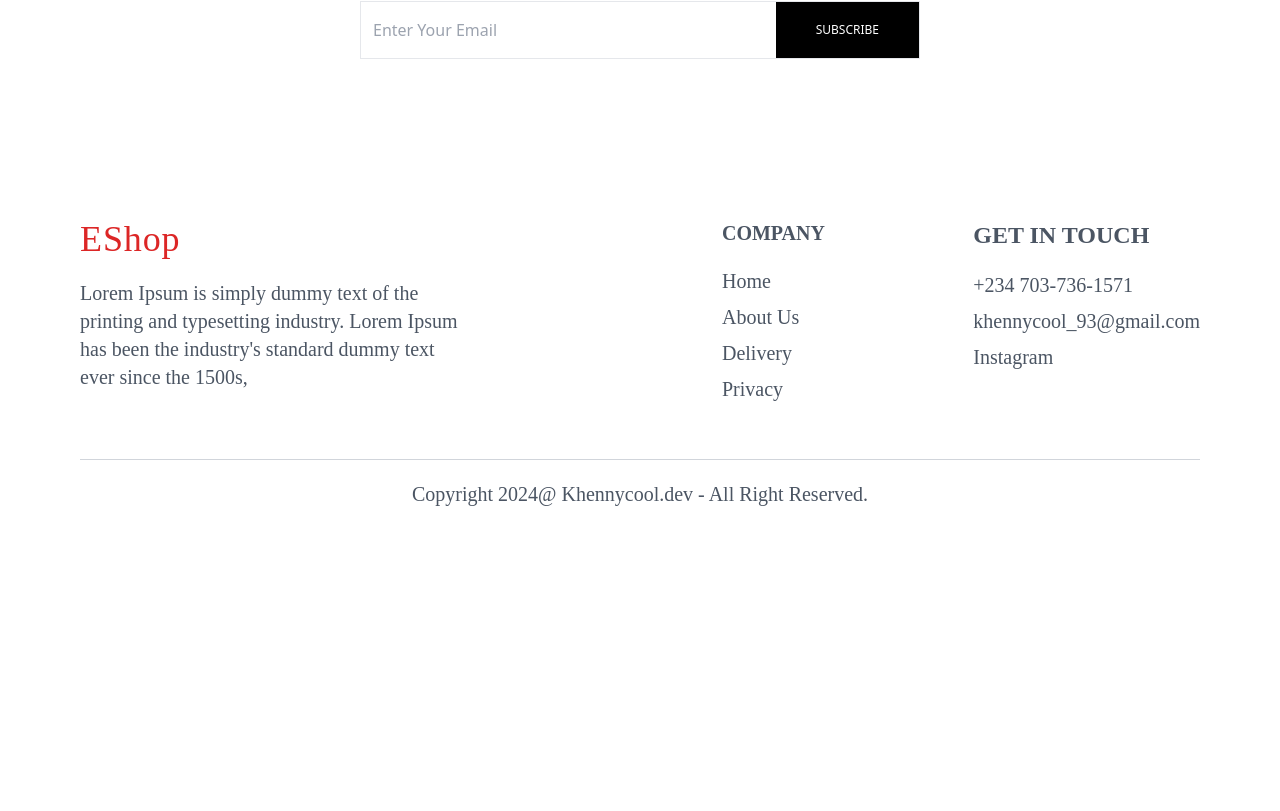
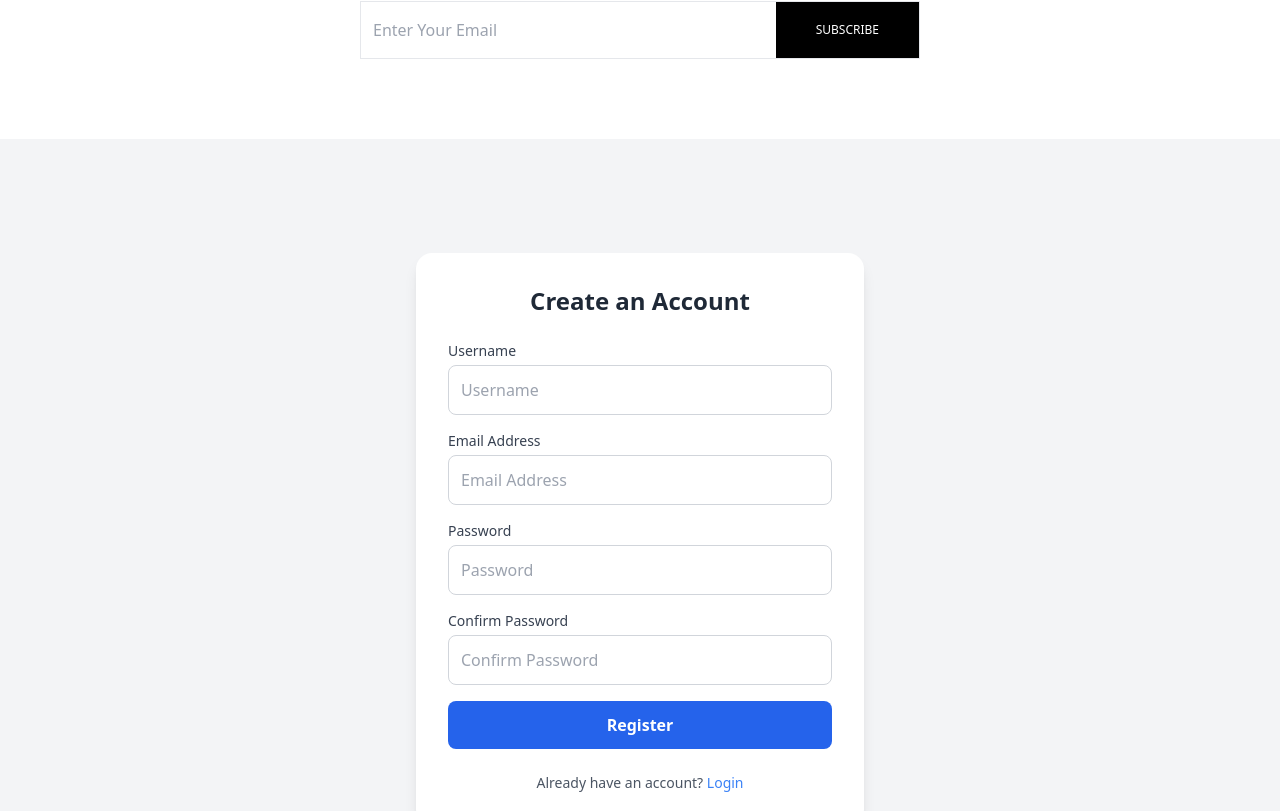
Before and after one commit to Kolawole-kehinde/SHOP, a React (Vite) app in the folder Shop/: page / in a window 1280 px wide. Shown: the part 5445-6256 px from the top of the page. Before the commit the page ends 6013 px from the top, so only its background shows below. Built offline with nearby package versions, Linux system fonts and the light colour scheme.

Commit message:
LoginPage has been validated using ReactHook form, Zod and Zob resolver

```diff
--- a/Shop/src/Pages/Auth/Login.jsx
+++ b/Shop/src/Pages/Auth/Login.jsx
@@ -1,36 +1,66 @@
-import React from 'react'
-import { loginLists } from '../../constant/auth'
+import React from "react";
+import { useForm } from "react-hook-form";
+import { zodResolver } from "@hookform/resolvers/zod";
+import { loginLists } from "../../constant/auth";
+import { Link } from "react-router-dom";
+import { loginSchema } from "../../utils/Schema/authSchema";
 
 const LoginPage = () => {
+  const {
+    register,
+    handleSubmit,
+    formState: { errors },
+    reset,
+  } = useForm({
+    resolver: zodResolver(loginSchema),
+  });
+
+  const onSubmit = (data) => {
+    console.log(data);
+    reset();
+  };
+
   return (
     <div className="flex items-center justify-center min-h-screen bg-gray-100">
       <div className="w-full max-w-md p-8 space-y-6 bg-white shadow-lg rounded-2xl">
-      <h2 className="text-2xl font-bold text-center text-gray-800">Login to Your Account</h2>
-      <form className="space-y-4">
+        <h2 className="text-2xl font-bold text-center text-gray-800">
+          Login to Your Account
+        </h2>
+        <form onSubmit={handleSubmit(onSubmit)} className="space-y-4">
           {loginLists?.map((field) => (
             <div key={field.name}>
-            <label className="block text-sm font-medium text-gray-700">{field.label}</label>
+              <label className="block text-sm font-medium text-gray-700">
+                {field.label}
+              </label>
               <input
                 type={field.type}
-              name={field.name}
-              className="w-full p-3 mt-1 border border-gray-300 rounded-lg focus:ring-2 focus:ring-blue-500 focus:outline-none"
+                {...register(field.name)}
+                className="w-full p-3 mt-1 border border-gray-300 rounded-lg outline-none"
                 placeholder={field.placeholder}
               />
+              {errors[field.name] && (
+                <span className="text-red-500 text-sm">
+                  {errors[field.name]?.message}
+                </span>
+              )}
             </div>
           ))}
           <button
             type="submit"
-          className="w-full px-4 py-3 font-semibold text-white bg-blue-600 rounded-lg hover:bg-blue-700 focus:ring-2 focus:ring-blue-500 focus:outline-none"
+            className="w-full px-4 py-3 font-semibold text-white bg-blue-600 rounded-lg hover:bg-blue-700 outline-none"
           >
             Login
           </button>
         </form>
         <p className="text-sm text-center text-gray-600">
-        Don't have an account? <a href="#" className="text-blue-500 hover:underline">Sign up</a>
+          Don't have an account?{" "}
+          <Link to="/registration" className="text-blue-500 hover:underline">
+            Register
+          </Link>
         </p>
       </div>
     </div>
-  )
-}
+  );
+};
 
-export default LoginPage
+export default LoginPage;
--- a/Shop/src/Pages/Auth/Regisration.jsx
+++ /dev/null
@@ -1,11 +0,0 @@
-import React from 'react'
-
-const RegisrationPage = () => {
-  return (
-    <div>
-
-    </div>
-  )
-}
-
-export default RegisrationPage
--- /dev/null
+++ b/Shop/src/Pages/Auth/Registration.jsx
@@ -0,0 +1,37 @@
+import React from 'react'
+import { registerLists } from '../../constant/auth'
+import { Link } from 'react-router-dom'
+
+const RegisrationPage = () => {
+  return (
+    <div className="flex items-center justify-center min-h-screen bg-gray-100">
+      <div className="w-full max-w-md p-8 space-y-6 bg-white shadow-lg rounded-2xl">
+        <h2 className="text-2xl font-bold text-center text-gray-800">Create an Account</h2>
+        <form className="space-y-4">
+          {registerLists?.map((field) => (
+            <div key={field.name}>
+              <label className="block text-sm font-medium text-gray-700">{field.label}</label>
+              <input
+                type={field.type}
+                name={field.name}
+                className="w-full p-3 mt-1 border border-gray-300 rounded-lg focus:ring-2 focus:ring-blue-500 focus:outline-none"
+                placeholder={field.placeholder}
+              />
+            </div>
+          ))}
+          <button
+            type="submit"
+            className="w-full px-4 py-3 font-semibold text-white bg-blue-600 rounded-lg hover:bg-blue-700 focus:ring-2 focus:ring-blue-500 focus:outline-none"
+          >
+            Register
+          </button>
+        </form>
+        <p className="text-sm text-center text-gray-600">
+          Already have an account? <Link to={`Login`} className="text-blue-500 hover:underline">Login</Link>
+        </p>
+      </div>
+    </div>
+  )
+}
+
+export default RegisrationPage
--- a/Shop/src/Pages/Home.jsx
+++ b/Shop/src/Pages/Home.jsx
@@ -8,6 +8,7 @@ import BestSellers from '../Components/BestSellers'
 import Banner2 from '../Components/Banner2'
 import OurPolicy from '../Components/OurPolicy'
 import Subscribe from '../Components/Subscribe'
+import RegisrationPage from './Auth/Registration'
 
 
 const Home = () => {
@@ -22,6 +23,7 @@ const Home = () => {
       <BestSellers/>
       <Banner2/>
       <Subscribe/>
+      <RegisrationPage/>
 
 
     </div>
--- /dev/null
+++ b/Shop/src/utils/Schema/authSchema.js
@@ -0,0 +1,18 @@
+import { z } from "zod";
+
+export const loginSchema = z.object({
+  name: z
+    .string()
+    .min(6, { message: "Username must be more than 5 characters" }),
+
+  password: z
+    .string()
+    .min(6, { message: "Password must be more than 5 characters" })
+    .regex(
+      /^(?=.*[a-z])(?=.*[A-Z])(?=.*\d)(?=.*[@$!%*?&])[A-Za-z\d@$!%*?&]+$/,
+      {
+        message:
+          "Password must contain at least one uppercase, one lowercase, one number, and one special character",
+      }
+    ),
+});
```
Also changed, not shown: package.json (added, +7 -0 lines), 1 other file (tests, documents, lock files or other folders). Lines whose indentation alone changed are shown as unchanged.
